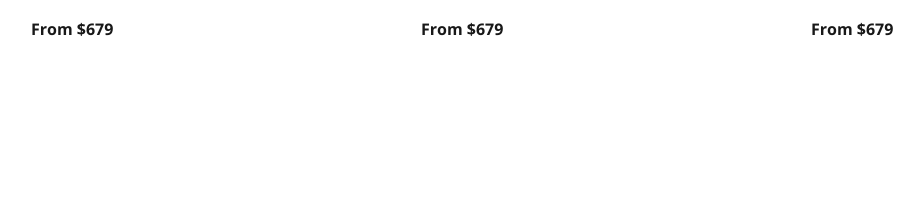
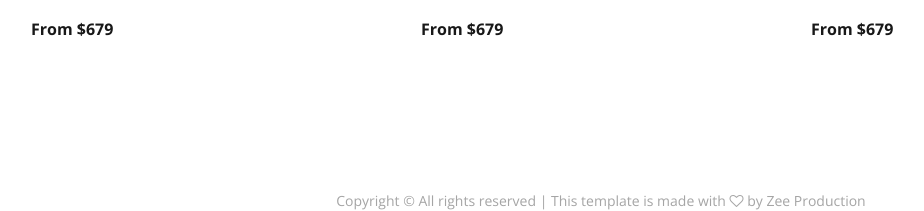
Before and after one commit to zeeshantariq08/Travello-zee, a Django app: template templates/index.html in a window 1280 px wide. Shown: the part 2245-2456 px from the top of the page, without its empty margins (39-963 px from the left). Before the commit the page ends 2281 px from the top, so only its background shows below. Run offline with Django 3.2, Linux system fonts and the light colour scheme; the template is opened without the code that fills it, so the values that code supplies are empty; parts of the project's set-up code (start-up, migrations or seed data) failed here and were passed over; some libraries are stand-ins or nearby versions.

Commit message:
front end templates changes
css changes

```diff
--- a/static/styles/main_styles.css
+++ b/static/styles/main_styles.css
@@ -1195,7 +1195,6 @@ section
 {
 	display: block;
 	position: relative;
-	padding-top: 136px;
 }
 .newsletter_title
 {
--- a/templates/index.html
+++ b/templates/index.html
@@ -312,6 +312,11 @@
 
 	<!-- Footer -->
 
+	<footer class="footer">
+		<div class="col text-center"><!-- Link back to Colorlib can't be removed. Template is licensed under CC BY 3.0. -->
+Copyright &copy; All rights reserved | This template is made with <i class="fa fa-heart-o" aria-hidden="true"></i> by Zee Production
+<!-- Link back to Colorlib can't be removed. Template is licensed under CC BY 3.0. --> </div>
+	</footer>
 </div>
 
 <script src="{%static 'js/jquery-3.2.1.min.js'%}"></script>
```
